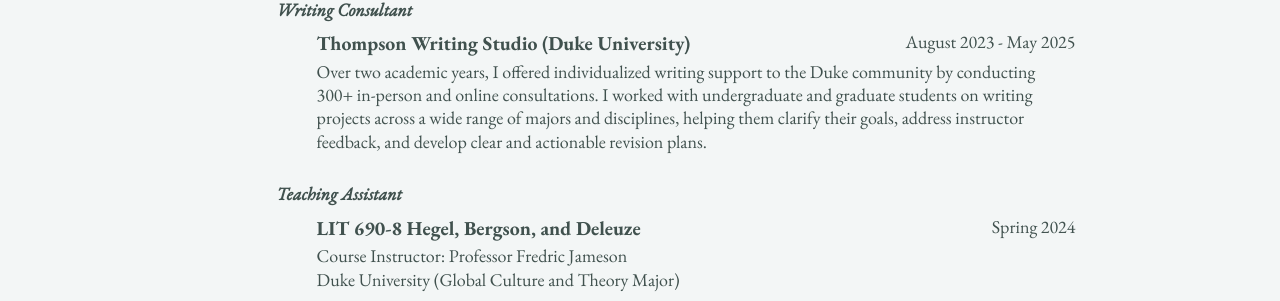
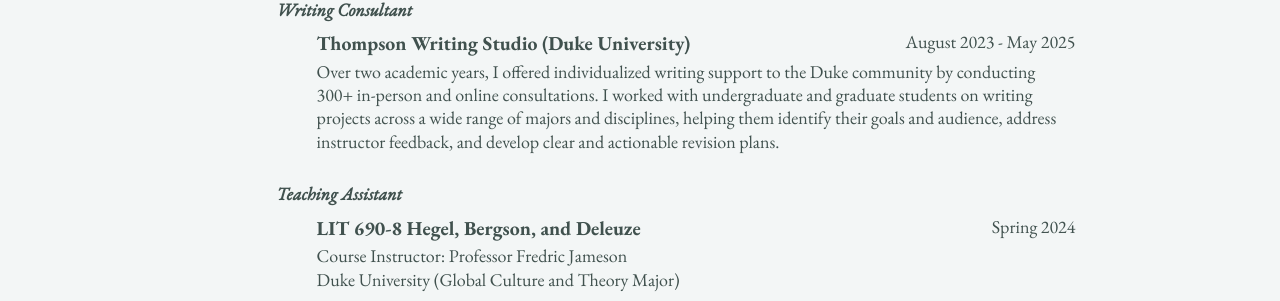
Before and after one commit to epujol90/epujol90.github.io, a Jekyll site: the page built from _pages/cv-json.md, in a window 1280 px wide and 900 px high, scrolled down 5425 px. Shown: the part 200-501 px from the top of the window. Built offline with Jekyll 4.4.1, drawn with Linux system fonts in a browser that asks for light colours; a script bundle is joined from its source files by our own code; library files that are not in the unit come from our copies.

Commit message:
Update cv.json

```diff
--- a/_data/cv.json
+++ b/_data/cv.json
@@ -341,7 +341,7 @@
       "institution": "",
       "date": "August 2023 - May 2025",
       "role": "",
-      "description": "Over two academic years, I offered individualized writing support to the Duke community by conducting 300+ in-person and online consultations. I worked with undergraduate and graduate students on writing projects across a wide range of majors and disciplines, helping them clarify their goals, address instructor feedback, and develop clear and actionable revision plans.",
+      "description": "Over two academic years, I offered individualized writing support to the Duke community by conducting 300+ in-person and online consultations. I worked with undergraduate and graduate students on writing projects across a wide range of majors and disciplines, helping them identify their goals and audience, address instructor feedback, and develop clear and actionable revision plans.",
       "category": "Writing Consultant"
     },
     {
```
